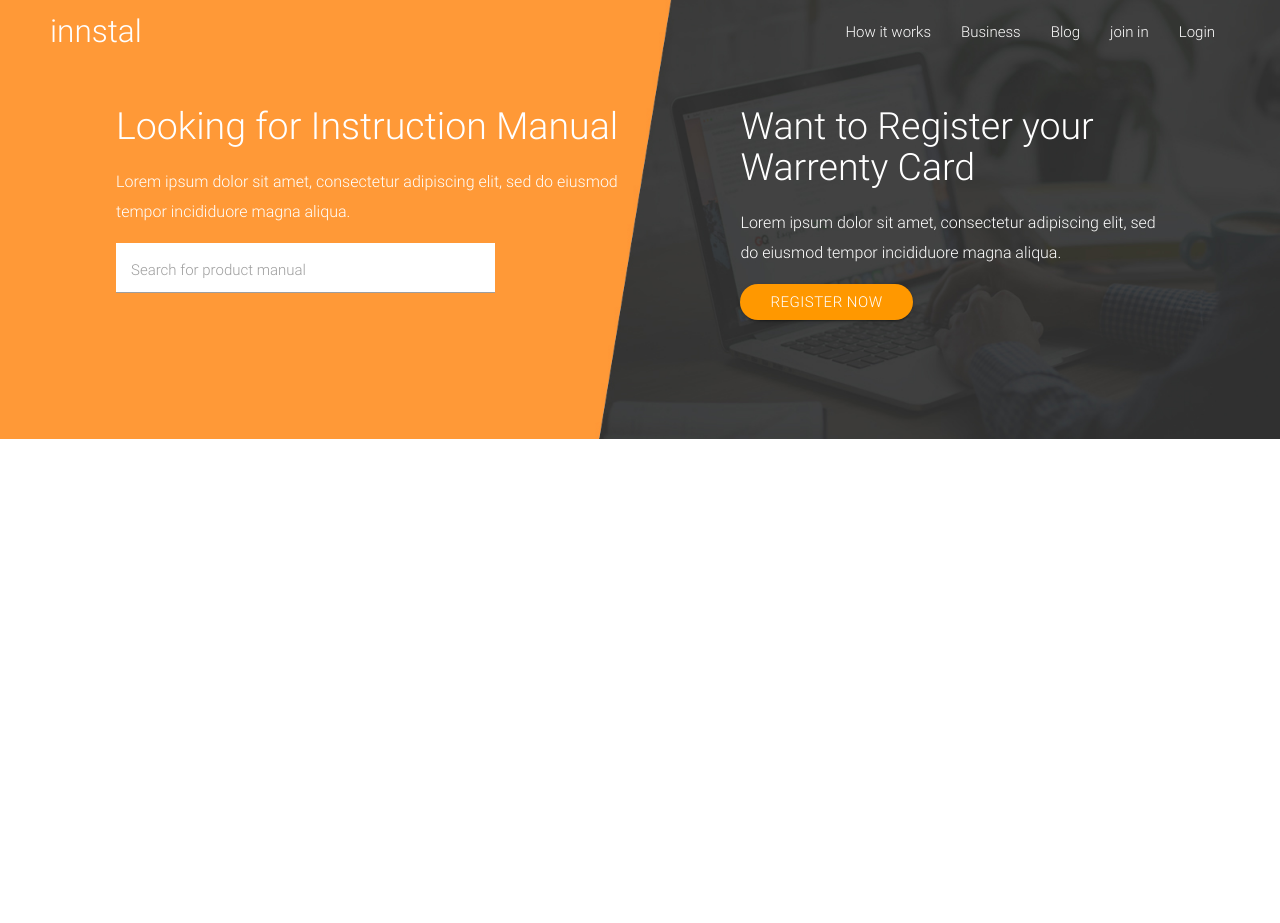
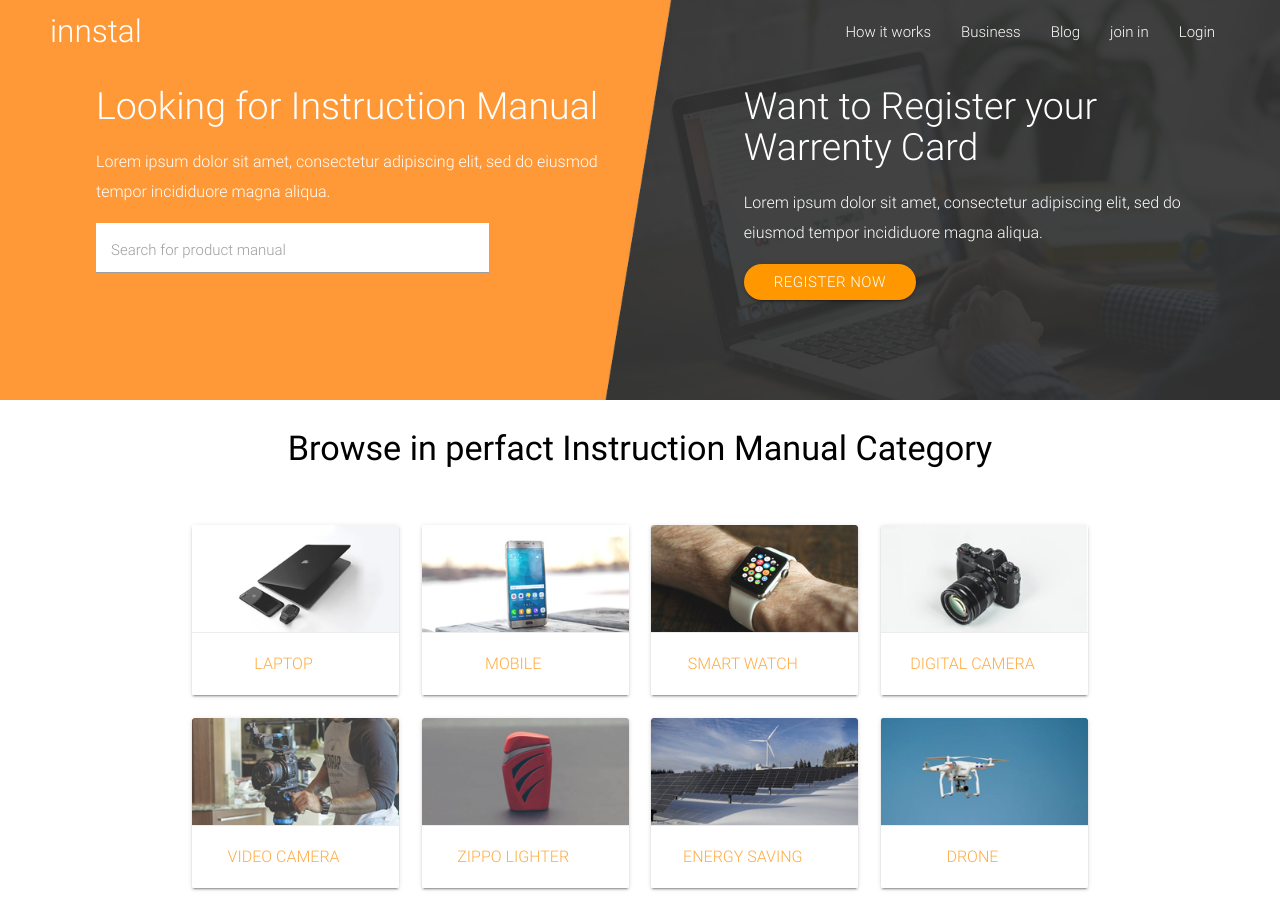
Before and after one commit to ish1313/innstal, a Django app: page / in a window 1280 px wide. Before the commit the page ends 439 px from the top, so only its background shows below. Run offline with Django 3.2, Linux system fonts and the light colour scheme.

Commit message:
updated base template

```diff
--- a/static/css/style.css
+++ b/static/css/style.css
@@ -5,9 +5,7 @@ body {
     color: #888;
     line-height: 30px;
     text-align: center;
-    background-image: url('/static/images/bg_header.jpg');
-    background-repeat: no-repeat;
-    background-size: cover;
+
 }
 nav {
 	background-color: transparent !important;
@@ -15,13 +13,16 @@ nav {
 	text-align: left;
 	padding: 0px 50px;
 }
-.container {
+.header .container {
 	width: 85%;
 }
 .header {
 	text-align: left;
-	padding: 20px;
 	color: #FFF;
+	background-image: url('/static/images/bg_header.jpg');
+    background-repeat: no-repeat;
+    background-size: cover;
+    height: 400px;
 }
 .header h3 {
 	font-weight: 300;
--- a/templates/index.html
+++ b/templates/index.html
@@ -2,6 +2,7 @@
 {% load staticfiles %}
 
 {% block content %}
+<div class="header">
     <nav class="">
         <div class="nav-wrapper">
             <a href="#" class="brand-logo">innstal</a>
@@ -14,7 +15,7 @@
             </ul>
         </div>
     </nav>
-<header class="container header">
+    <header class="container">
         <div class="row">
             <div class="col s10 m6">
                 <h3>Looking for Instruction Manual</h3>
@@ -43,7 +44,104 @@
             </div>
         </div>
     </header>
+</div>
 
+<section class="container">
+    <div class="row">
+        <div class="col s12">
+            <h4 style="color: #000; margin: 30px;">Browse in perfact Instruction Manual Category</h4>
+        </div>
+    </div>
+    <div class="row">
+        <div class="col s6 m3">
+            <div class="card">
+                <div class="card-image">
+                    <img src="/static/images/img_laptop.jpg">
+                </div>
+                <div class="card-action">
+                    <a href="#">Laptop</a>
+                </div>
+            </div>
+        </div>
+
+        <div class="col s6 m3">
+            <div class="card">
+                <div class="card-image">
+                    <img src="/static/images/img_mobile.jpg">
+                </div>
+                <div class="card-action">
+                    <a href="#">Mobile</a>
+                </div>
+            </div>
+        </div>
+
+        <div class="col s6 m3">
+            <div class="card">
+                <div class="card-image">
+                    <img src="/static/images/img_watch.jpg">
+                </div>
+                <div class="card-action">
+                    <a href="#">Smart Watch</a>
+                </div>
+            </div>
+        </div>
+
+        <div class="col s6 m3">
+            <div class="card">
+                <div class="card-image">
+                    <img src="/static/images/img_digital_camera.jpg">
+                </div>
+                <div class="card-action">
+                    <a href="#">Digital Camera</a>
+                </div>
+            </div>
+        </div>
+
+        <div class="col s6 m3">
+            <div class="card">
+                <div class="card-image">
+                    <img src="/static/images/img_video_camera.jpg">
+                </div>
+                <div class="card-action">
+                    <a href="#">Video Camera</a>
+                </div>
+            </div>
+        </div>
+
+        <div class="col s6 m3">
+            <div class="card">
+                <div class="card-image">
+                    <img src="/static/images/img_lighter.jpg">
+                </div>
+                <div class="card-action">
+                    <a href="#">Zippo Lighter</a>
+                </div>
+            </div>
+        </div>
+        <div class="col s6 m3">
+            <div class="card">
+                <div class="card-image">
+                    <img src="/static/images/img_energy_saving.jpg">
+                </div>
+                <div class="card-action">
+                    <a href="#">Energy Saving</a>
+                </div>
+            </div>
+        </div>
+        <div class="col s6 m3">
+            <div class="card">
+                <div class="card-image">
+                    <img src="/static/images/img_drone.jpg">
+                </div>
+                <div class="card-action">
+                    <a href="#">Drone</a>
+                </div>
+            </div>
+        </div>
+
+
+    </div>
+</section>
 
 
 
```
Lines whose indentation alone changed are shown as unchanged.
